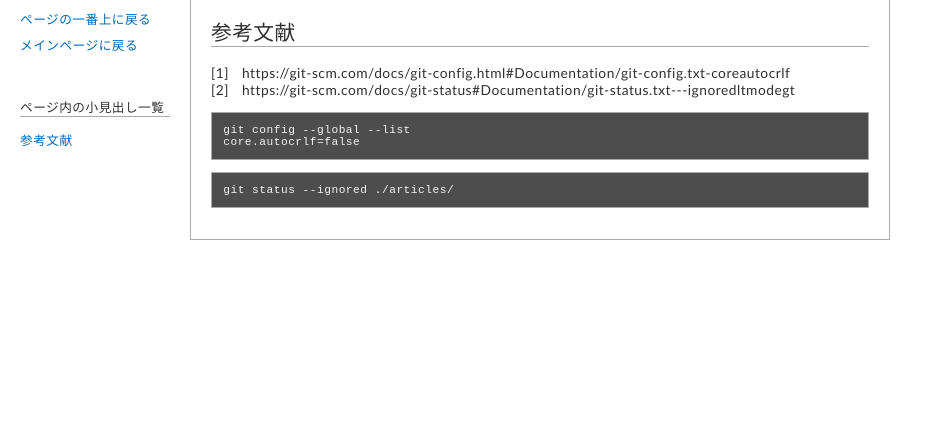
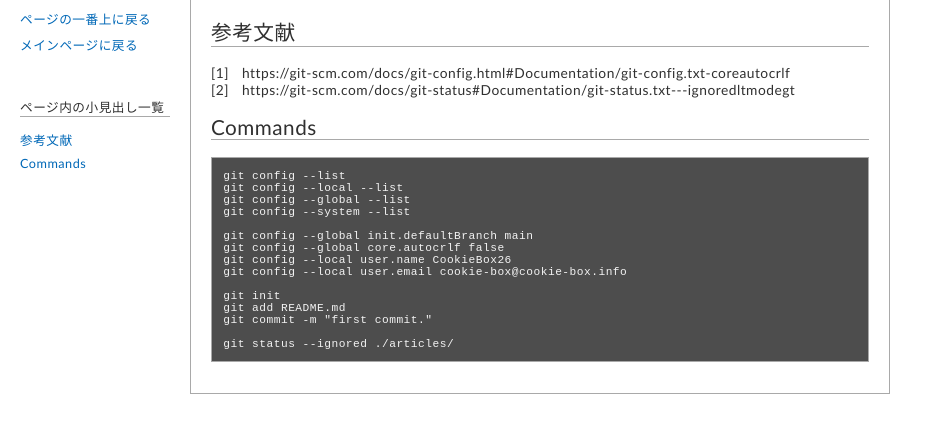
Before and after one commit to CookieBox26/cookipedia, a plain HTML site: page articles/git.html in a window 1280 px wide. Shown: the part 71-504 px from the top of the page, without its empty margins (0-933 px from the left). Drawn offline with Linux system fonts and the light colour scheme.

Commit message:
Update git.html

```diff
--- a/articles/git.html
+++ b/articles/git.html
@@ -21,12 +21,23 @@
   <li>https://git-scm.com/docs/git-status#Documentation/git-status.txt---ignoredltmodegt</li>
 </ol>
 
-<pre class="console">
-git config --global --list
-core.autocrlf=false
-</pre>
+<h2>Commands</h2>
 
 <pre class="console">
+git config --list
+git config --local --list
+git config --global --list
+git config --system --list
+
+git config --global init.defaultBranch main
+git config --global core.autocrlf false
+git config --local user.name CookieBox26
+git config --local user.email cookie-box@cookie-box.info
+
+git init
+git add README.md
+git commit -m "first commit."
+
 git status --ignored ./articles/
 </pre>
 
```
